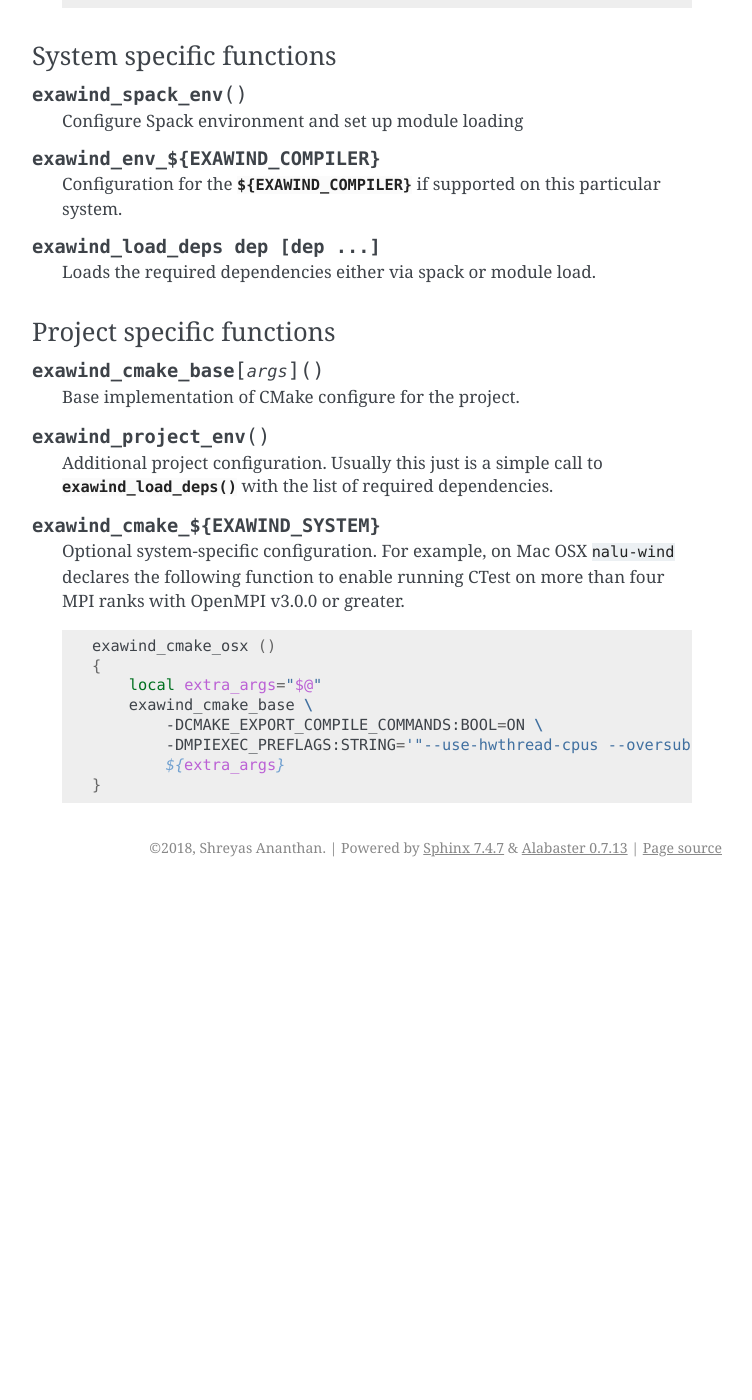
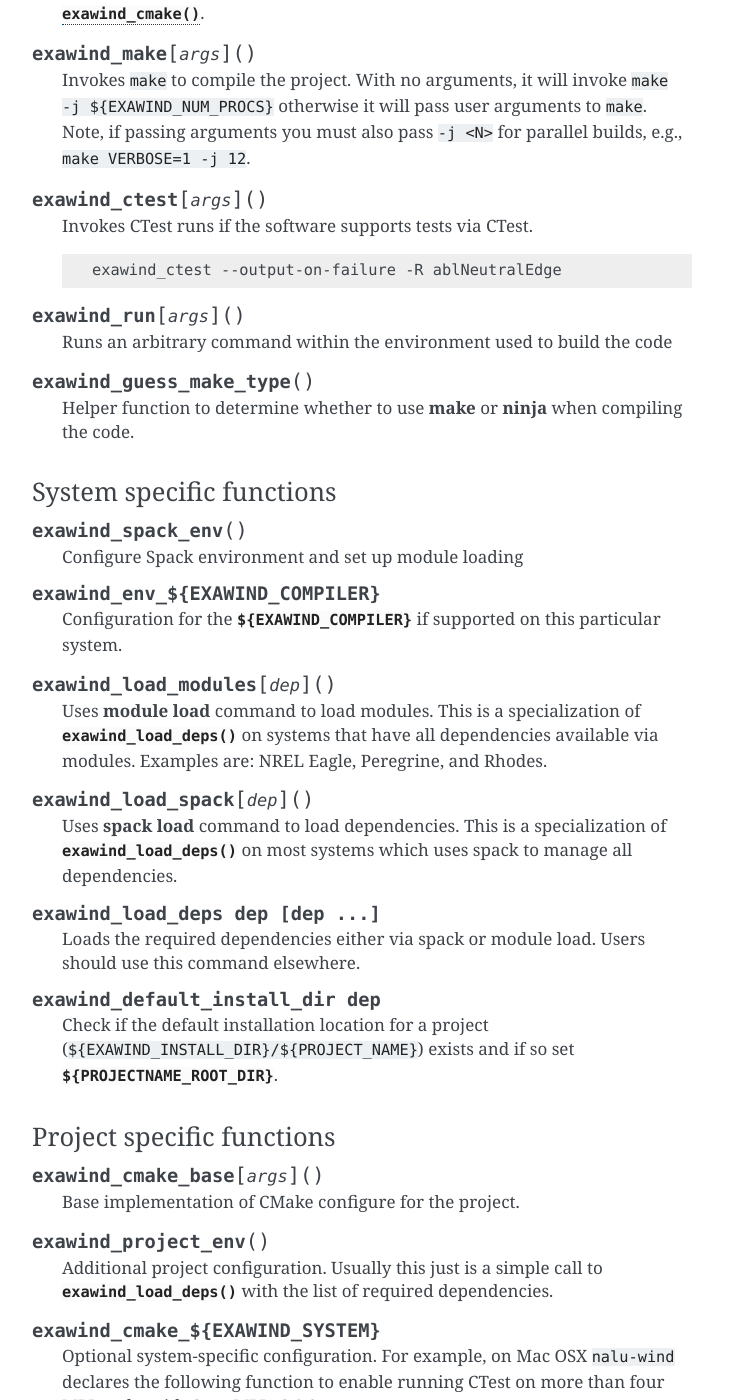
Before and after one commit to Exawind/exawind-builder, a Sphinx documentation site: the page built from doc/source/reference.rst, in a window 1280 px wide and 1400 px high, scrolled down 6003 px. Shown: the whole window, without its empty margins (388-1140 px from the left). Built offline with Sphinx 7.4.7, drawn with Linux system fonts in a browser that asks for light colours; before the commit the page ends 6890 px from its top, so only the background shows below that; some of the changed text lies outside the part shown.

Commit message:
Update docs

```diff
--- a/doc/source/introduction.rst
+++ b/doc/source/introduction.rst
@@ -27,7 +27,9 @@
   ``rhodes``         NREL nightly build and test system
   ================= ============================================================================================
 
-  The following compilers are configured for each machine.
+  The following compilers are configured for each machine. In situations where
+  multiple compilers are present, we recommend that the users use the first one.
+  The latter ones have not received enough testing and might have issues.
 
   =============== ========================
   Environment     Compilers
--- a/doc/source/reference.rst
+++ b/doc/source/reference.rst
@@ -88,6 +88,13 @@
    For system configuration using Spack, the compiler flag (e.g., ``%gcc``) is
    automatically added to the spec.
 
+.. envvar:: EXAWIND_MOD_LOADER
+
+   This variable determins whether :program:`spack` or :program:`module` is used
+   to load dependencies when compiling codes. The default value is set by the
+   system that users are using ``exawind-builder`` on and rarely needs to be
+   changed by the user.
+
 .. envvar:: EXAWIND_NUM_JOBS
 
    The maximum number of parallel build jobs to execute when ``make`` is
@@ -109,6 +116,15 @@
 .. envvar:: CUDA_LAUNCH_BLOCKING
 
    Variable set to control Kokkos configuration. Defaults to 1.
+
+   See `Kokkos Wiki <https://github.com/kokkos/kokkos/wiki/Compiling#43-using-trilinos-cmake-build-system>`_ for more details.
+
+.. envvar:: CUDA_MANAGED_FORCE_DEVICE_ALLOC
+
+   Variable necessary when CUDA UVM is enabled (currently required for certain
+   Trilinos packages) that manages device allocation.  Default value is 1.
+
+   See `Kokkos Wiki <https://github.com/kokkos/kokkos/wiki/Compiling#43-using-trilinos-cmake-build-system>`_ for more details.
 
 .. envvar:: SPACK_ROOT
 
@@ -326,6 +342,15 @@
 
       exawind_ctest --output-on-failure -R ablNeutralEdge
 
+.. function:: exawind_run [args...]
+
+   Runs an arbitrary command within the environment used to build the code
+
+.. function:: exawind_guess_make_type
+
+   Helper function to determine whether to use :program:`make` or
+   :program:`ninja` when compiling the code.
+
 System specific functions
 -------------------------
 
@@ -338,9 +363,28 @@
    Configuration for the :envvar:`${EXAWIND_COMPILER}` if supported on this
    particular system.
 
+.. function:: exawind_load_modules [dep ...]
+
+   Uses :program:`module load` command to load modules. This is a specialization
+   of :func:`exawind_load_deps` on systems that have all dependencies available
+   via modules. Examples are: NREL Eagle, Peregrine, and Rhodes.
+
+.. function:: exawind_load_spack [dep ...]
+
+   Uses :program:`spack load` command to load dependencies. This is a
+   specialization of :func:`exawind_load_deps` on most systems which uses spack
+   to manage all dependencies.
+
 .. function:: exawind_load_deps dep [dep ...]
 
-   Loads the required dependencies either via spack or module load.
+   Loads the required dependencies either via spack or module load. Users should
+   use this command elsewhere.
+
+.. function:: exawind_default_install_dir dep
+
+   Check if the default installation location for a project
+   (``${EXAWIND_INSTALL_DIR}/${PROJECT_NAME}``) exists and if so set
+   :envvar:`${PROJECTNAME_ROOT_DIR}`.
 
 Project specific functions
 --------------------------
```
Also changed, not shown: doc/source/advanced.rst (+80 -12 lines), doc/source/installation.rst (+10 -0 lines).
